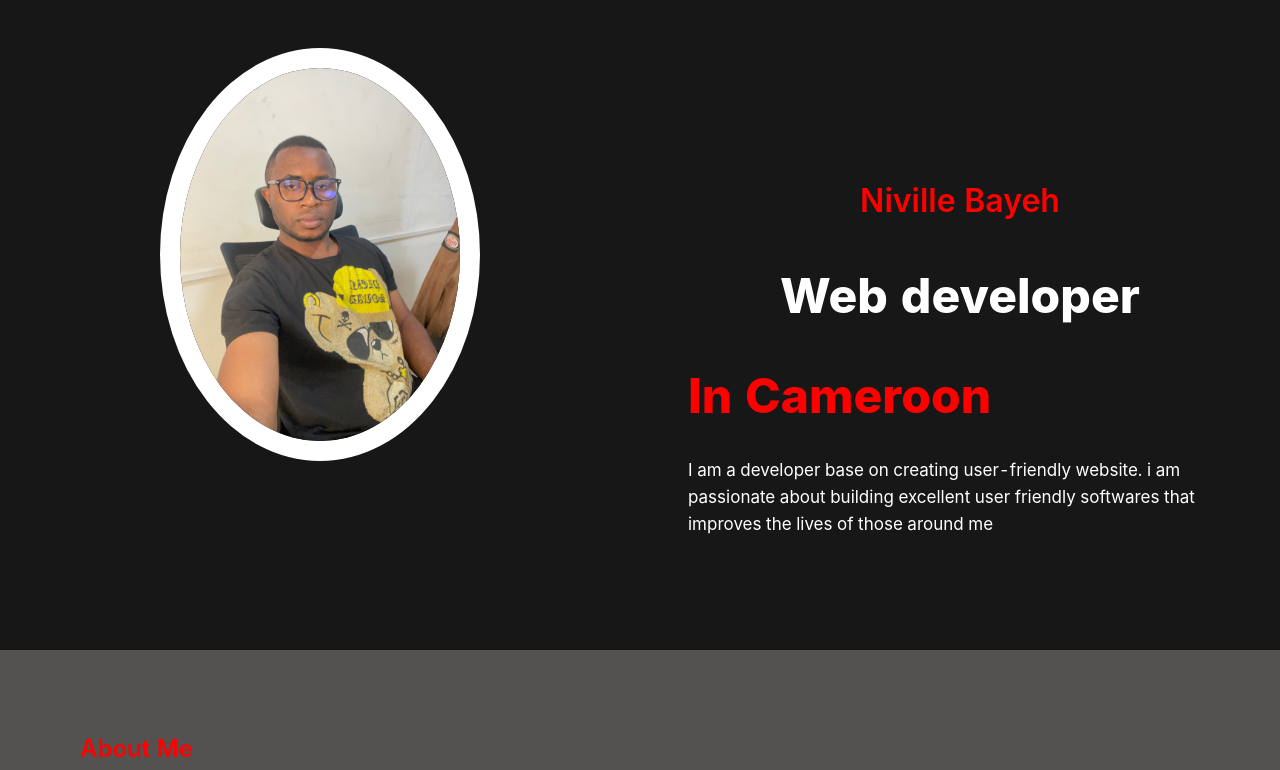
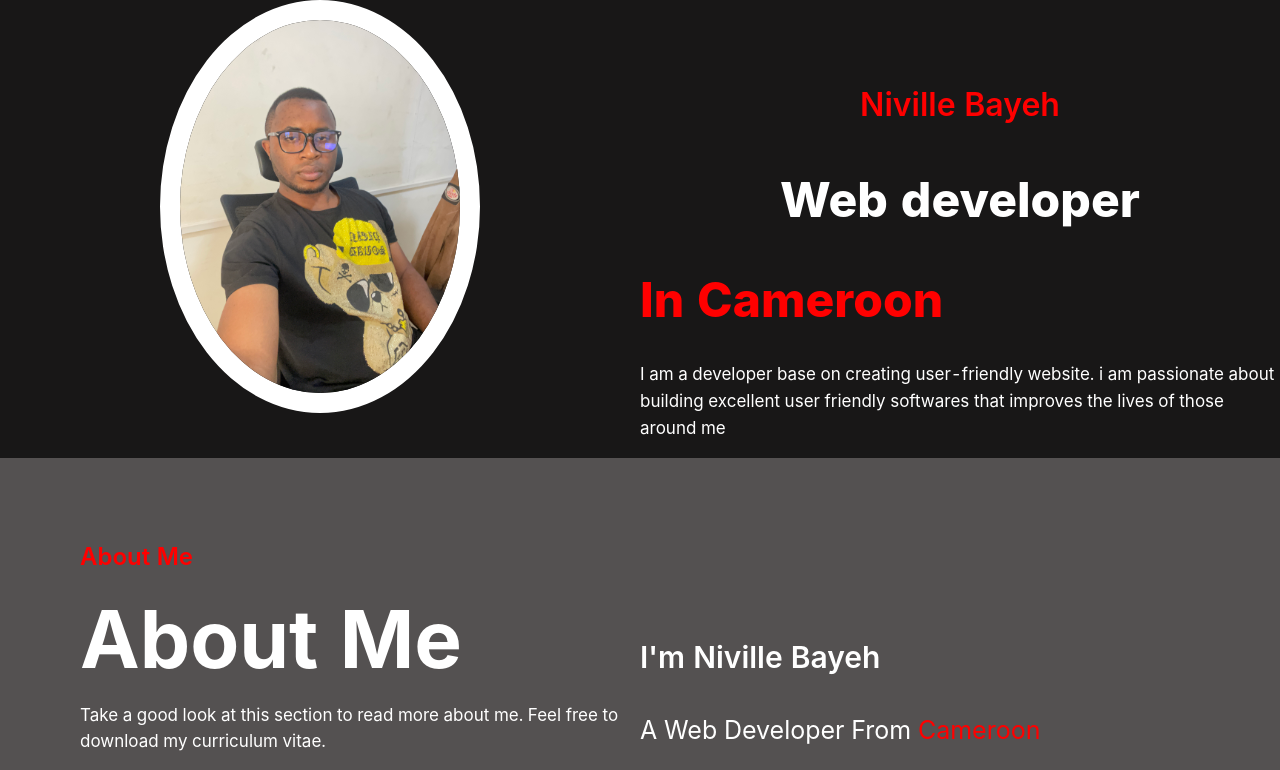
Before and after one commit to Niville-Bayeh/Portfolio, a React (Create React App) app: page / in a window 1280 px wide. Shown: the top 770 px of the page. Built offline with nearby package versions, Linux system fonts and the light colour scheme.

Commit message:
Adjusted the css

```diff
--- a/src/pages/home/Home.js
+++ b/src/pages/home/Home.js
@@ -12,7 +12,7 @@ function Home() {
       <Row className="home">
         <Col md={12}>
           <div className="home__image">
-            <img src="/image1.jpg" alt="home" />
+            <img src="/image1.jpg" alt="home" className="image"/>
           </div>
         </Col>
         <Col md={12}>
--- a/src/pages/home/home.css
+++ b/src/pages/home/home.css
@@ -1,22 +1,15 @@
-*{
-    margin: 0;
-    padding: 0;
-    box-sizing: border-box;
-}
+
 .home{
     background-color: rgb(24, 23, 23);
-    padding-bottom: 3rem;
-    padding-top: 3rem;
 }
 
 .home_image{
    align-items: center;
-
+   margin-top: 5rem !important;
 }
 
 .home__image img{
     width: 50%;
-    height: 50%;
     border-radius: 100%;
     border: 20px solid #fff;
     margin: auto;
@@ -25,7 +18,8 @@
 
 .home_right{
     color: white;
-    padding: 3rem;
+    margin-top: 1rem !important;
+    padding: rem;
 }
 .name{
     color: red;
```
